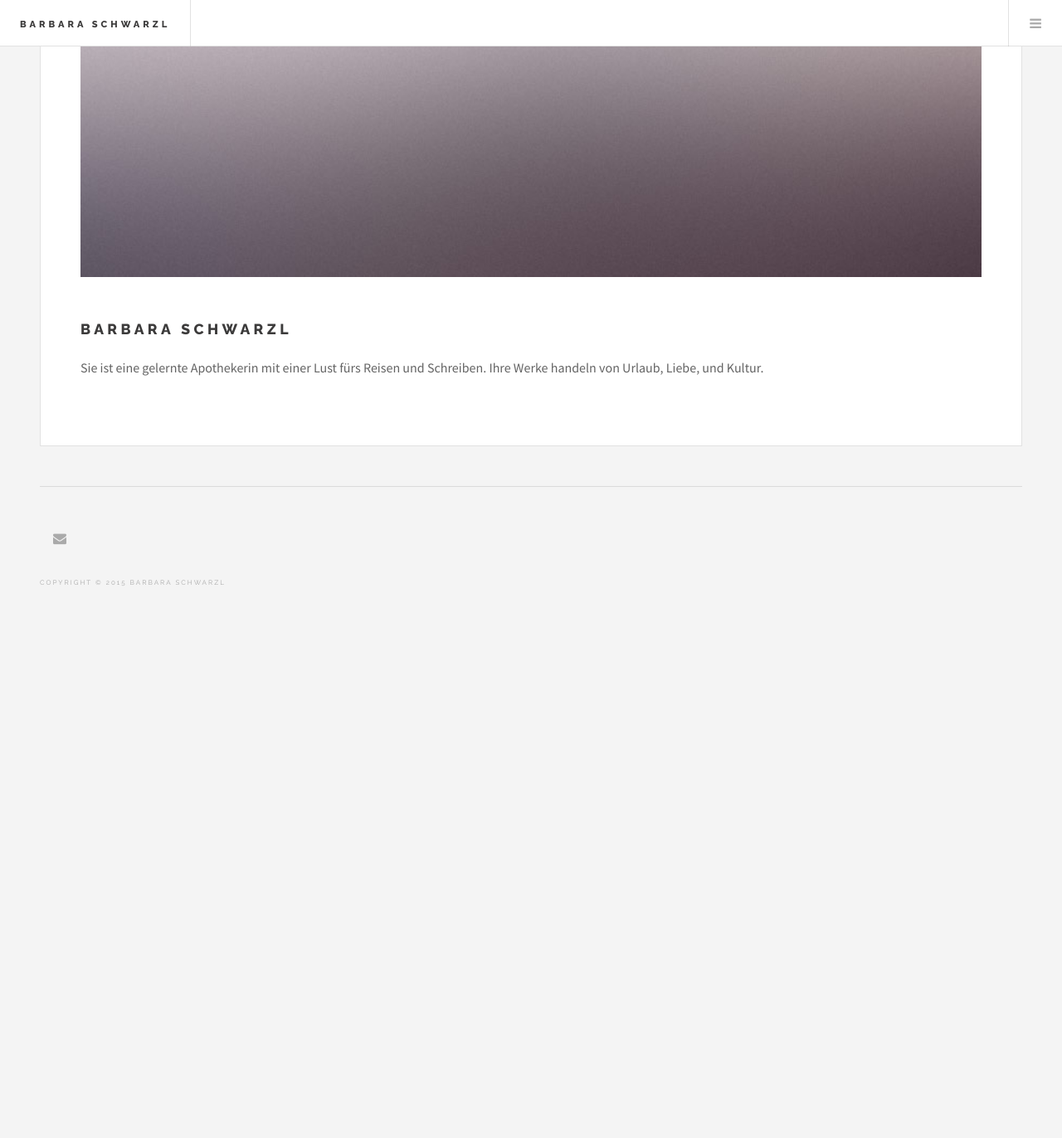
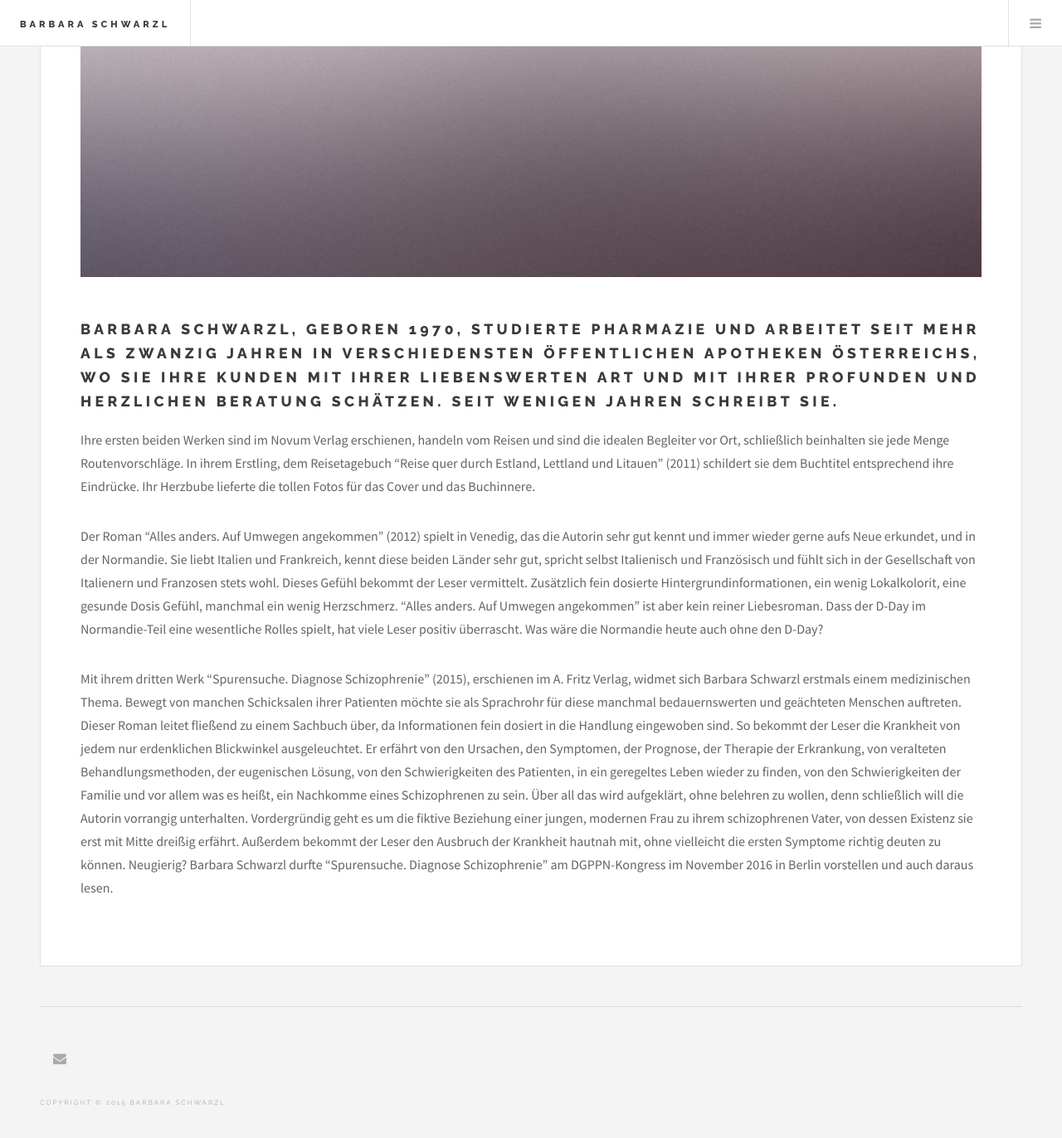
Before and after one commit to bschwarzl/bschwarzl.github.io, a Jekyll site: the page built from about.md, in a window 1280 px wide and 1400 px high, scrolled down 658 px. Shown: the top 1372 px of the window at 83% size. Built offline with Jekyll 4.4.1, drawn with Linux system fonts in a browser that asks for light colours; before the commit the page ends 1431 px from its top, so only the background shows below that.

Commit message:
Update for webiste

```diff
--- a/_posts/2011-03-23-reise-quer-durch-estland-lettland-und-litauen.markdown
+++ b/_posts/2011-03-23-reise-quer-durch-estland-lettland-und-litauen.markdown
@@ -13,3 +13,5 @@ Das Buch ist erhältlich auf [Amazon][amazon].
 
 
 [amazon]: https://www.amazon.de/Reise-Durch-Estland-Lettland-Litauen/dp/399003264X
+
+[facebook]: https://www.facebook.com/Reise-quer-durch-Estland-Lettland-und-Litauen-251627861517218/
--- a/_posts/2012-03-14-alles-anders.markdown
+++ b/_posts/2012-03-14-alles-anders.markdown
@@ -9,9 +9,11 @@ Schlag für Schlag verändert sich Dr. Beate Thomas Leben. Letztlich kommt alles
 Nach einem folgenschweren Ereignis flüchtet sie zu ihren Freunden nach Venedig, wo sie sich seit jeher heimisch fühlt. Dort umgarnt sie der rassige Fabrizio, Schwarm aller Frauen.
 Eine unerwartete berufliche Wende führt sie schließlich in die Normandie, wo sie einen Kriegsveteranen trifft, der die Landung der Alliierten hautnah miterlebt hat und ihr von den schrecklichen Erlebnissen eindrucksvoll erzählt. Neben den Kriegsschauplätzen des Zweiten Weltkriegs besucht sie auch weniger bekannte Orte.
 
-Wissenswertes und bisher weniger Bekanntes über Venedig und die Normandie mit berührenden Erzählungen vom D-Day, eingestreut in eine enthusiastisch erzählte, packende Geschichte.
+Wissenswertes und bisher weniger Bekanntes über Venedig und die Normandie mit berührenden Erzählungen vom D-Day, eingestreut in eine enthusiastisch erzählte, packende Geschichte machen dieses Buch auch zum idealen Reisebegleiter.
 
 Das Buch ist erhältlich auf [Amazon][amazon].
 
 
 [amazon]: https://www.amazon.de/Alles-Anders-Auf-Umwegen-Angekommen/dp/3990263110
+
+[facebook]: https://www.facebook.com/Reise-quer-durch-Estland-Lettland-und-Litauen-251627861517218/
--- a/about.md
+++ b/about.md
@@ -5,6 +5,14 @@ permalink: /about/
 image: /images/pic02.jpg
 ---
 
-## Barbara Schwarzl
+## Barbara Schwarzl, geboren 1970, studierte Pharmazie und arbeitet seit mehr als zwanzig Jahren in verschiedensten öffentlichen Apotheken Österreichs, wo sie ihre Kunden mit ihrer liebenswerten Art und mit ihrer profunden und herzlichen Beratung schätzen. Seit wenigen Jahren schreibt sie.
 
-Sie ist eine gelernte Apothekerin mit einer Lust fürs Reisen und Schreiben. Ihre Werke handeln von Urlaub, Liebe, und Kultur.
+Ihre ersten beiden Werken sind im Novum Verlag erschienen, handeln vom Reisen und sind die idealen Begleiter vor Ort, schließlich beinhalten sie jede Menge Routenvorschläge.
+In ihrem Erstling, dem Reisetagebuch "Reise quer durch Estland, Lettland und Litauen" (2011) schildert sie dem Buchtitel entsprechend ihre Eindrücke. Ihr Herzbube lieferte die tollen Fotos für das Cover und das Buchinnere.
+
+Der Roman "Alles anders. Auf Umwegen angekommen" (2012) spielt in Venedig, das die Autorin sehr gut kennt und immer wieder gerne aufs Neue erkundet, und in der Normandie. Sie liebt Italien und Frankreich, kennt diese beiden Länder sehr gut, spricht selbst Italienisch und Französisch und fühlt sich in der Gesellschaft von Italienern und Franzosen stets wohl. Dieses Gefühl bekommt der Leser vermittelt. Zusätzlich fein dosierte Hintergrundinformationen, ein wenig Lokalkolorit, eine gesunde Dosis Gefühl, manchmal ein wenig Herzschmerz. "Alles anders. Auf Umwegen angekommen" ist aber kein reiner Liebesroman. Dass der D-Day im Normandie-Teil eine wesentliche Rolles spielt, hat viele Leser positiv überrascht. Was wäre die Normandie heute auch ohne den D-Day?
+
+Mit ihrem dritten Werk "Spurensuche. Diagnose Schizophrenie" (2015), erschienen im A. Fritz Verlag, widmet sich Barbara Schwarzl erstmals einem medizinischen Thema. Bewegt von manchen Schicksalen ihrer Patienten möchte sie als Sprachrohr für diese manchmal bedauernswerten und geächteten Menschen auftreten.
+Dieser Roman leitet fließend zu einem Sachbuch über, da Informationen fein dosiert in die Handlung eingewoben sind. So bekommt der Leser die Krankheit von jedem nur erdenklichen Blickwinkel ausgeleuchtet. Er erfährt von den Ursachen, den Symptomen, der Prognose, der Therapie der Erkrankung, von veralteten Behandlungsmethoden, der eugenischen Lösung, von den Schwierigkeiten des Patienten, in ein geregeltes Leben wieder zu finden, von den Schwierigkeiten der Familie und vor allem was es heißt, ein Nachkomme eines Schizophrenen zu sein. Über all das wird aufgeklärt, ohne belehren zu wollen, denn schließlich will die Autorin vorrangig unterhalten. Vordergründig geht es um die fiktive Beziehung einer jungen, modernen Frau zu ihrem schizophrenen Vater, von dessen Existenz sie erst mit Mitte dreißig erfährt.
+Außerdem bekommt der Leser den Ausbruch der Krankheit hautnah mit, ohne vielleicht die ersten Symptome richtig deuten zu können. Neugierig?
+Barbara Schwarzl durfte "Spurensuche. Diagnose Schizophrenie" am DGPPN-Kongress im November 2016 in Berlin vorstellen und auch daraus lesen.
```
Also changed, not shown: _posts/2015-10-26-spurensuche-diagnose-schizophrenie.markdown (+10 -1 lines), images/IMG_2616.JPG (added), 3 other files.
